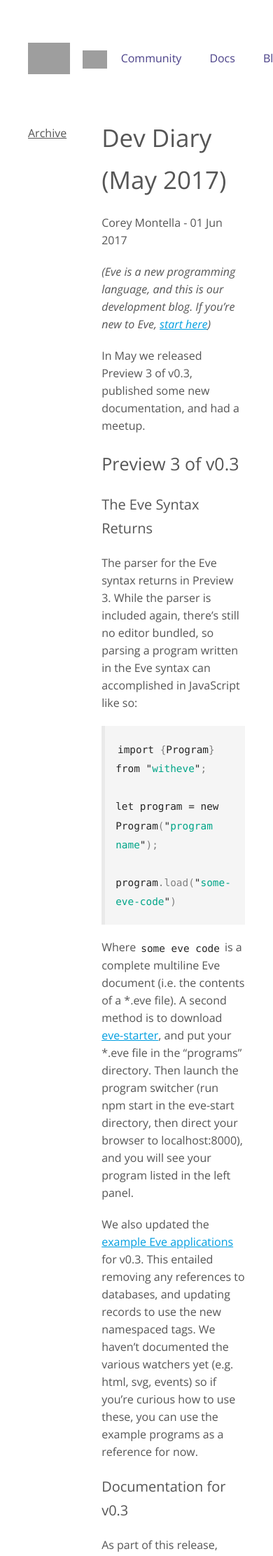
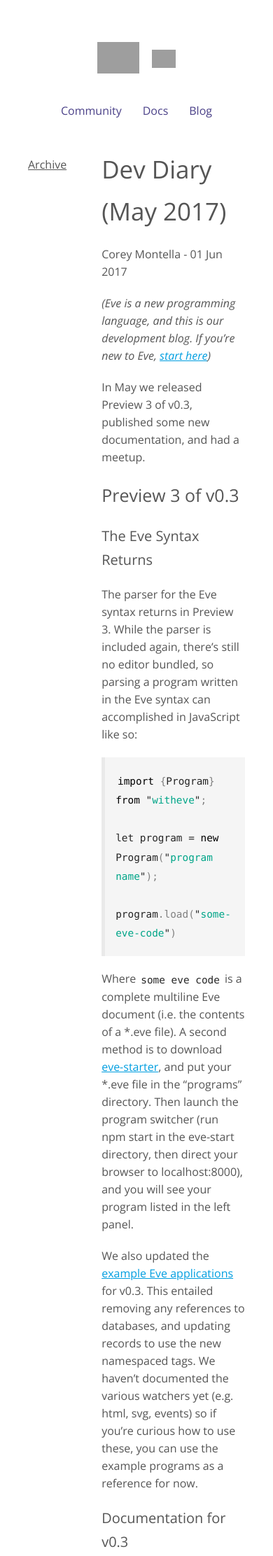
Before and after one commit to Kodowa/incidentalcomplexity, a Jekyll site: the page built from index.html, in a window 390 px wide. Shown: the top 2223 px of the page at 70% size. Built offline with Jekyll 4.4.1, drawn with Linux system fonts in a browser that asks for light colours; grey boxes are pictures that could not be loaded.

Commit message:
Add media queries to header

```diff
--- a/css/blog.css
+++ b/css/blog.css
@@ -267,6 +267,18 @@ nav > *:hover { background: #f2f2f2; }
 nav > *:active { background: #e9e9e9; }
 nav > .play-cta { margin: 0; padding: 10px 20px; color: white; }
 
+@media (max-width: 760px) {
+    header { flex-direction: column; }
+    header .logo { margin-bottom: 30px; }
+}
+
+@media (max-width: 540px) {
+    nav { flex-wrap: wrap; }
+    nav > * { flex: 1 0 auto; padding: 10px 15px; text-align: center; }
+    nav > .play-cta { display: none; }
+    .header-wrapper { margin-bottom: -30px; }
+}
+
 .btn { cursor: pointer; text-align: center; user-select: none; -moz-user-select: none; -ms-user-select: none; }
 .btn.big { flex: 1 0 auto; padding: 18px 30px; }
 .btn.rounded { border-radius: 3px; }
@@ -315,6 +327,7 @@ table {
   border-collapse: collapse;
   border-spacing: 0;
 }
+
 td {
   border: 1px #AAA solid;
   width: 20em;
--- a/css/syntax.css
+++ b/css/syntax.css
@@ -5,7 +5,7 @@
 	padding-left: 15px;
 }
 
-.kr {
+.k {
   color: black;
 }
 
```
